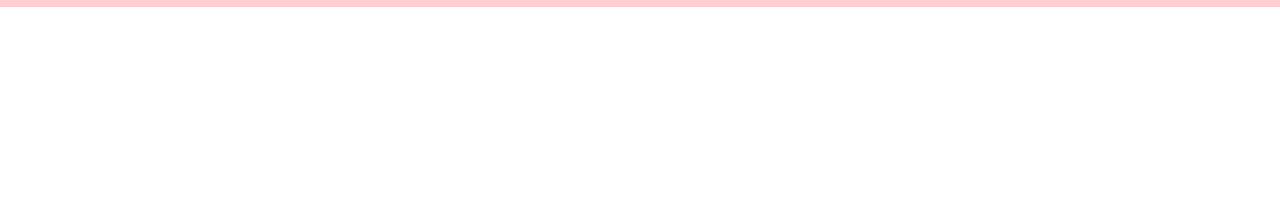
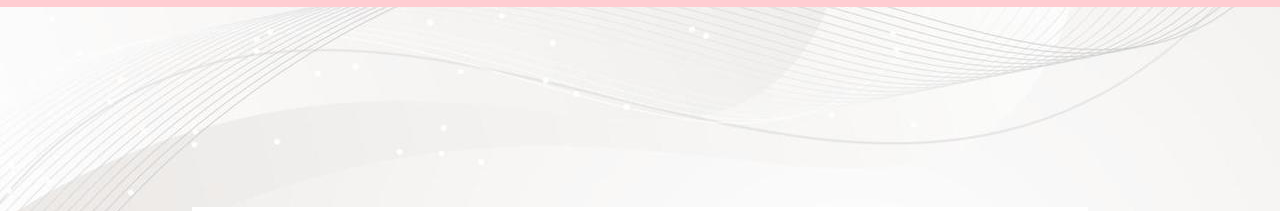
Before and after one commit to LucasAugustog/GeradosNasAulasPHP, a plain HTML site: page 29-09-2023/blumenauOnline.html in a window 1280 px wide. Shown: the part 121-332 px from the top of the page. Drawn offline with Linux system fonts and the light colour scheme.

Commit message:
inserido imagem de fundo

```diff
--- a/29-09-2023/layout.css
+++ b/29-09-2023/layout.css
@@ -1,6 +1,10 @@
 * {
     margin: 0;
     padding: 0;
+}
+
+body{
+    background-image: url('teste6.jpg');
 }
 
 .navbar{
```
Also changed, not shown: 29-09-2023/fundobackground.jpg (added), 29-09-2023/fundoinfinito1.avif (added), 29-09-2023/fundoinfinito2.avif (added), 29-09-2023/teste.avif (added), 29-09-2023/teste3.jpg (added), 29-09-2023/teste4.jpg (added), 29-09-2023/teste5.jpg (added), 29-09-2023/teste6.jpg (added).
